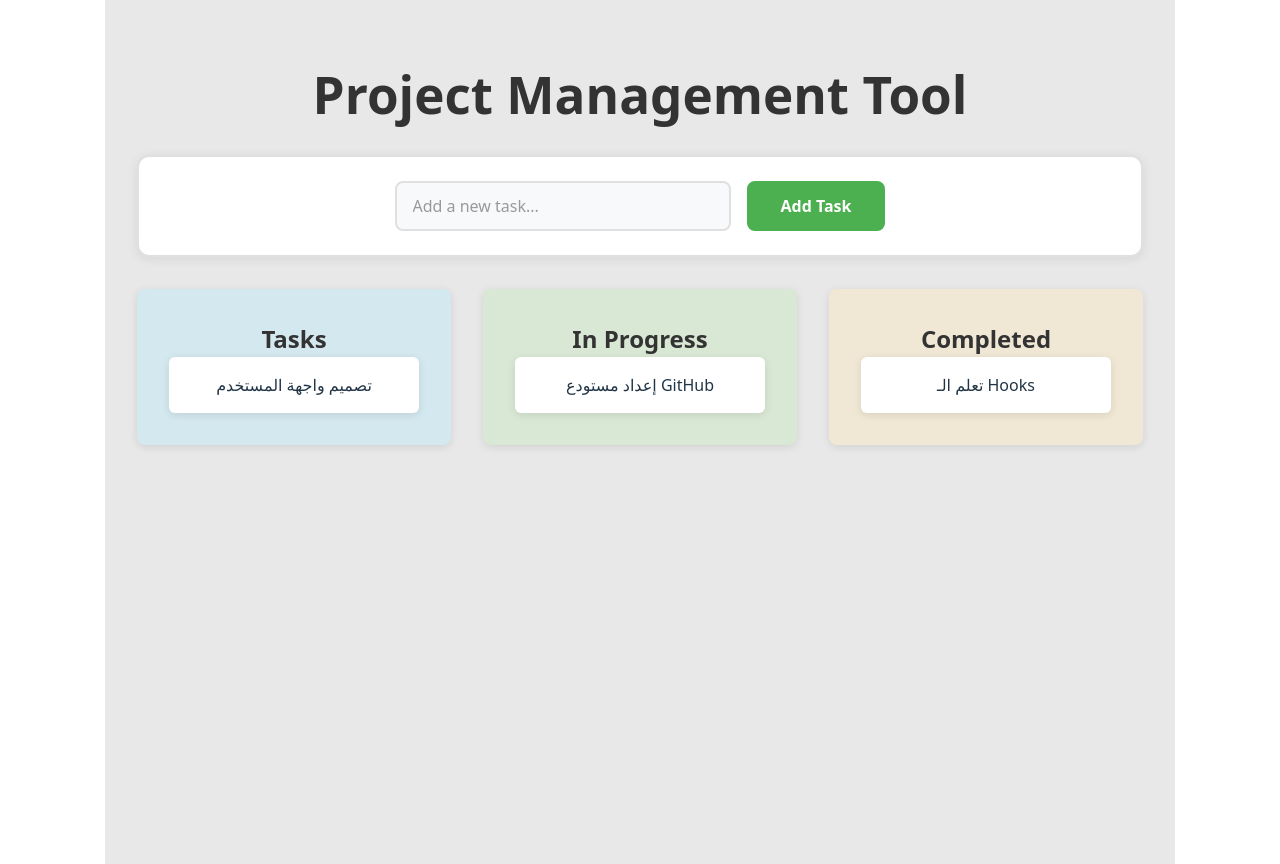
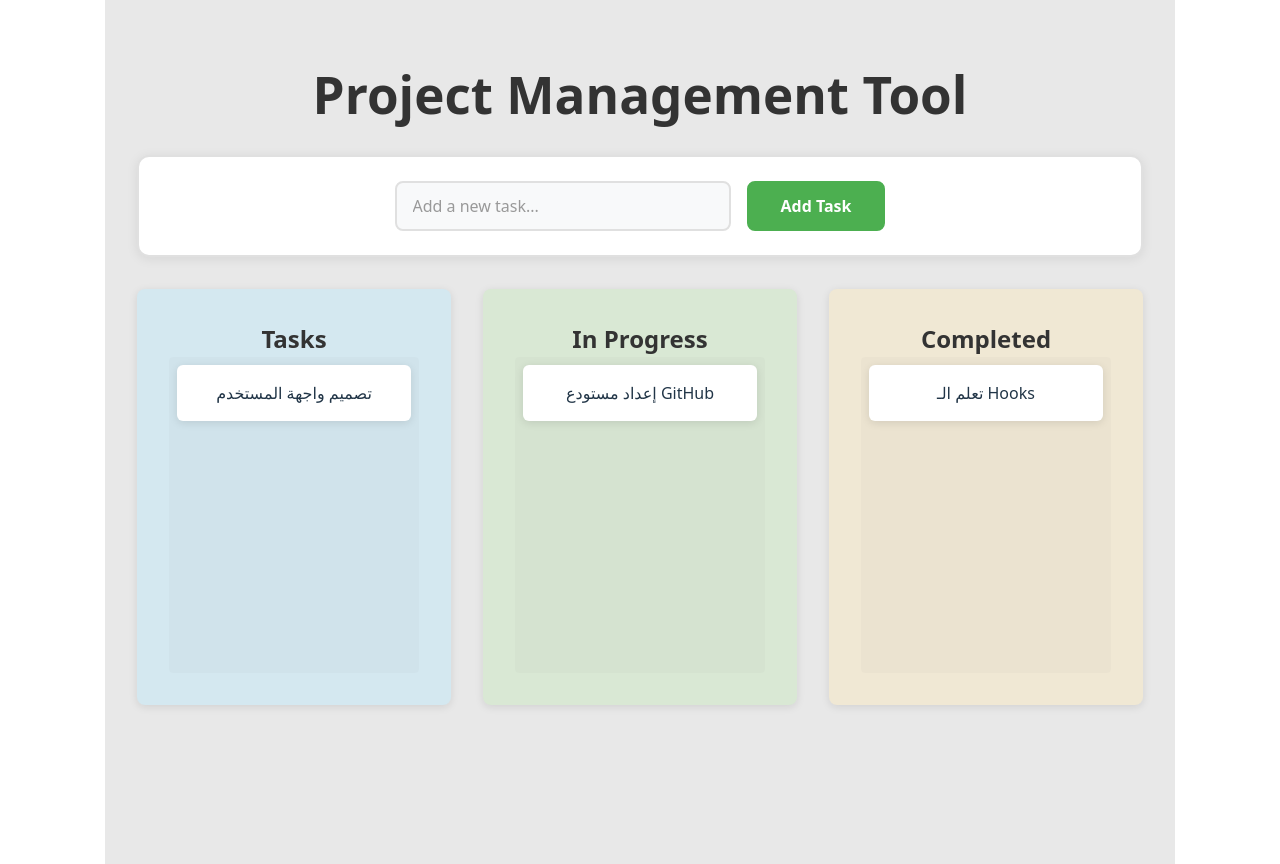
Before and after one commit to moali69j/project-management-pro, a React (Vite) app: page / in a window 1280 px wide. Built offline with nearby package versions, Linux system fonts and the light colour scheme.

Commit message:
build: implement drag and drop context and wrappers

```diff
--- a/package.json
+++ b/package.json
@@ -10,6 +10,7 @@
     "preview": "vite preview"
   },
   "dependencies": {
+    "@hello-pangea/dnd": "^18.0.1",
     "react": "^19.2.0",
     "react-dom": "^19.2.0"
   },
--- a/src/App.css
+++ b/src/App.css
@@ -154,6 +154,29 @@ h1 {
   padding: 1rem;
   box-shadow: 0 2px 8px rgba(0, 0, 0, 0.1);
   border-radius: 6px;
+  margin-bottom: 0.75rem;
+  cursor: grab;
+  transition: all 0.2s ease;
+}
+
+.task-card:hover {
+  box-shadow: 0 4px 12px rgba(0, 0, 0, 0.15);
+  transform: translateY(-2px);
+}
+
+.task-card:active {
+  cursor: grabbing;
+}
+
+.task-list {
+  min-height: 300px;
+  padding: 0.5rem;
+  border-radius: 4px;
+  background-color: rgba(0, 0, 0, 0.02);
+}
+
+.task-list.drag-over {
+  background-color: rgba(76, 175, 80, 0.1);
 }
 
 .read-the-docs {
--- a/src/App.jsx
+++ b/src/App.jsx
@@ -1,4 +1,5 @@
 import { useState } from 'react'
+import { DragDropContext } from '@hello-pangea/dnd'
 import './App.css'
 import Column from './components/Column'
 
@@ -25,7 +26,12 @@ function App() {
     setInput("");
   };
 
+  const onDragEnd = (result) => {
+    console.log(result);
+  };
+
   return (
+    <DragDropContext onDragEnd={onDragEnd}>
       <div className="app-container">
         <h1>Project Management Tool</h1>
         <form onSubmit={addTask} className="add-task-form">
@@ -55,6 +61,7 @@ function App() {
           />
       </div>
       </div>
+    </DragDropContext>
   )
 }
 
--- a/src/components/Column.jsx
+++ b/src/components/Column.jsx
@@ -1,14 +1,35 @@
+import { Droppable, Draggable } from '@hello-pangea/dnd';
+
 function Column({ title, className, tasks }) {
   return (
     <div className={`box ${className}`}>
       <h2>{title}</h2>
-      <div className="task-list">
-        {tasks.map(task => (
-          <div key={task.id} className="task-card">
-            {task.text}
+
+      <Droppable droppableId={title}>
+        {(provided) => (
+          <div
+            className="task-list"
+            {...provided.droppableProps}
+            ref={provided.innerRef}
+          >
+            {tasks.map((task, index) => (
+              <Draggable key={task.id} draggableId={task.id.toString()} index={index}>
+                {(provided) => (
+                  <div
+                    className="task-card"
+                    ref={provided.innerRef}
+                    {...provided.draggableProps}
+                    {...provided.dragHandleProps}
+                  >
+                    {task.text}
+                  </div>
+                )}
+              </Draggable>
+            ))}
+            {provided.placeholder}
           </div>
-        ))}
-      </div>
+        )}
+      </Droppable>
     </div>
   );
 }
```
Also changed, not shown: 1 other file (tests, documents, lock files or other folders). Lines whose indentation alone changed are shown as unchanged.
